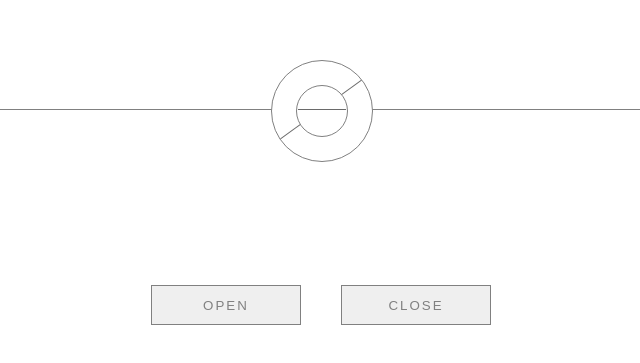
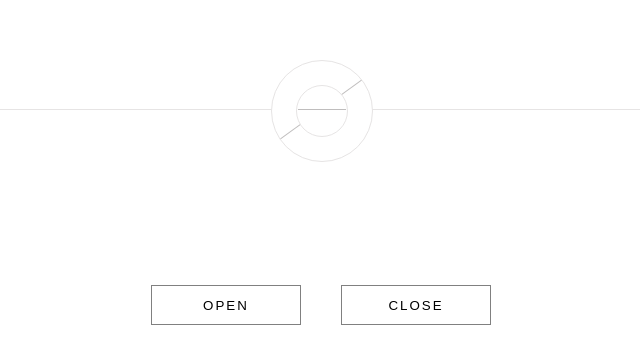
Before and after one commit to albaranlex/animations-page, a plain HTML site: page index.html in a window 1280 px wide. Shown: the part 285-648 px from the top of the page, without its empty margins (319-959 px from the left). Drawn offline with Linux system fonts and the light colour scheme.

Commit message:
updated color-schemes

```diff
--- a/style.css
+++ b/style.css
@@ -19,7 +19,7 @@ body {
 }
 
 .upper-door {
-    border-bottom: 1px solid gray;
+    border-bottom: 1px solid #e6e4e4;
     animation-name: active-bottom;
     animation-duration: 3s;
     animation-delay: 6s;
@@ -38,14 +38,15 @@ button {
     width: 150px;
     height: 40px;
     margin: 0 20px;
-    color: gray;
+    background-color: transparent;
+    color: black;
     font-weight: bolde;
     letter-spacing: 2px;
 }
 
 button:hover {
     border: 1px solid gray;
-    box-shadow: 0px 2px 5px rgb(231, 255, 94);
+    box-shadow: 0px 2px 5px black;
     cursor: pointer;
     transform: translateY(-2px);
     transition: 0.1s;
@@ -63,7 +64,7 @@ button:hover {
     justify-content: center;
     align-self: center;
     background-color: #ffffff;
-    border: 1px solid gray;
+    border: 1px solid #e6e4e4;
     border-radius: 50%;
     position: absolute;
     animation-name: active-line;
@@ -80,7 +81,7 @@ button:hover {
 }
 
 .outer-circle-line {
-    background-color: gray;
+    background-color: #e6e4e4;
     width: 100px;
     height: 1px;
     position: absolute;
@@ -99,7 +100,7 @@ button:hover {
 }
 
 .inner-circle-line {
-    background-color: gray;
+    background-color: #e6e4e4;
     width: 48px;
     height: 1px;
     position: absolute;
```
